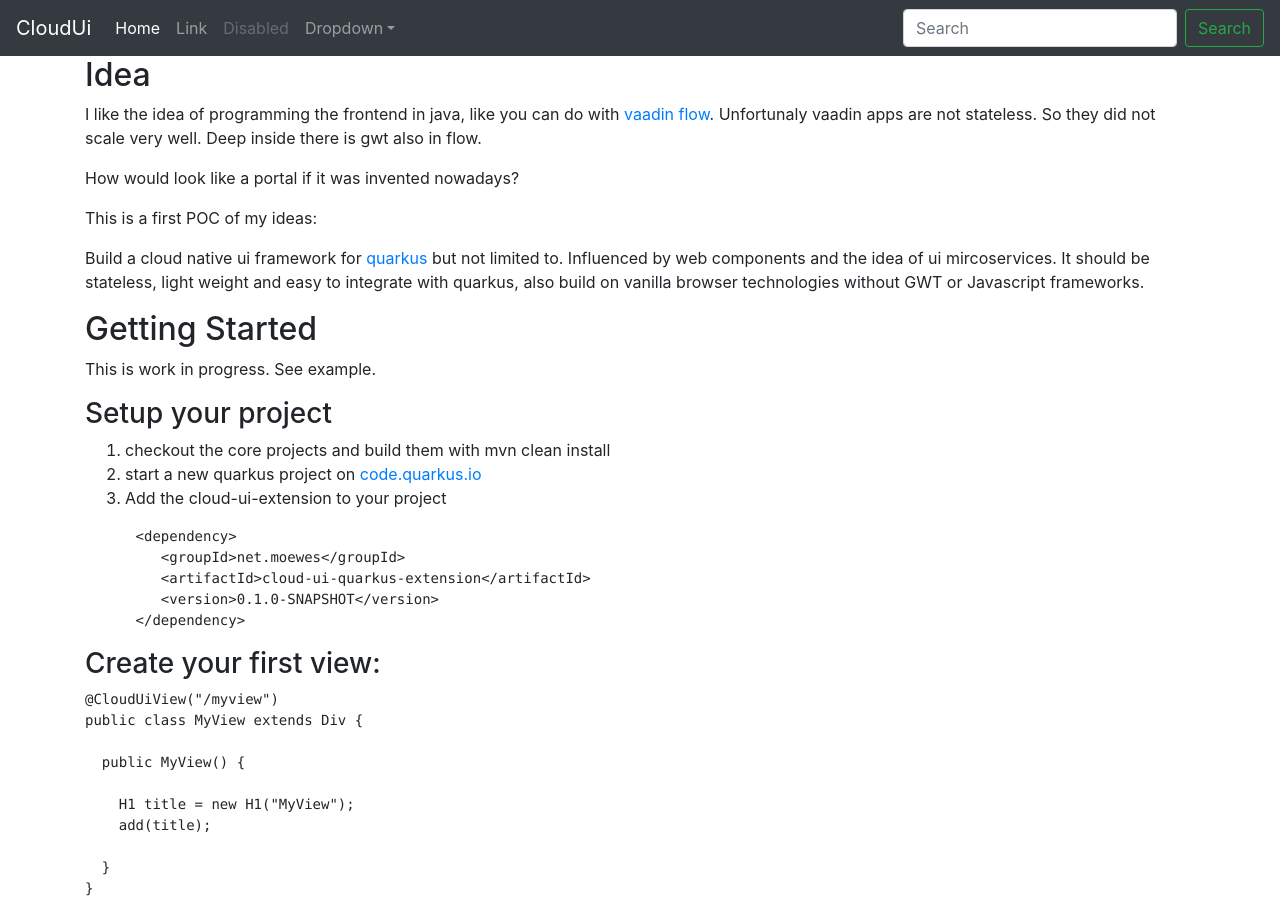
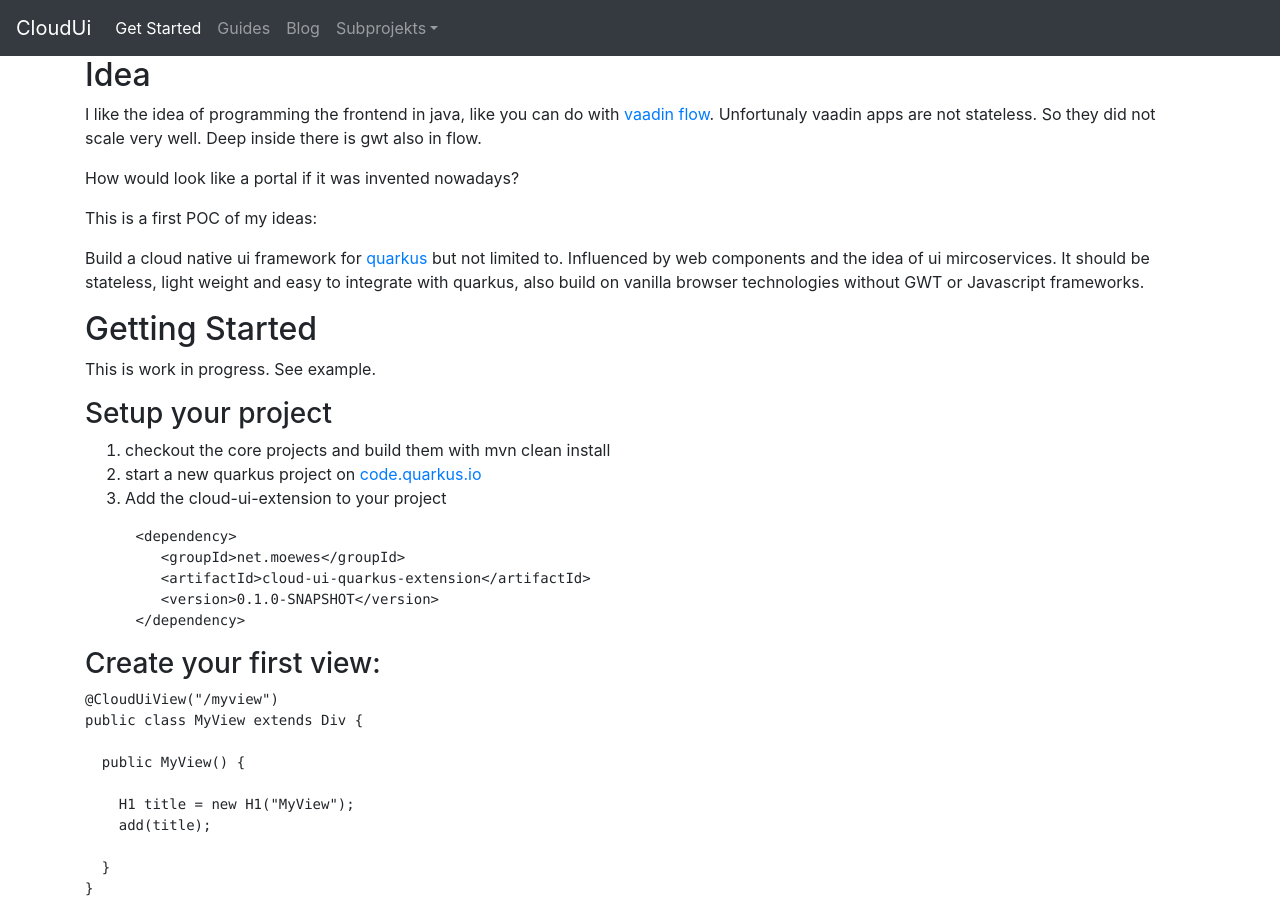
Before and after one commit to klenkes74/cloud-ui, a Jekyll site: the page built from index.md, in a window 1280 px wide and 900 px high. Built offline with Jekyll 4.4.1, drawn with Linux system fonts in a browser that asks for light colours; our own code applies the rules of GitHub Pages for plain Markdown files.

Commit message:
Update page.html

```diff
--- a/_layouts/page.html
+++ b/_layouts/page.html
@@ -22,16 +22,16 @@
       <div class="collapse navbar-collapse" id="navbarsExampleDefault">
     <ul class="navbar-nav mr-auto">
       <li class="nav-item active">
-        <a class="nav-link" href="#">Home <span class="sr-only">(current)</span></a>
+        <a class="nav-link" href="#">Get Started</a>
       </li>
       <li class="nav-item">
-        <a class="nav-link" href="#">Link</a>
+        <a class="nav-link" href="#">Guides</a>
       </li>
       <li class="nav-item">
-        <a class="nav-link disabled" href="#" tabindex="-1" aria-disabled="true">Disabled</a>
+        <a class="nav-link" href="#">Blog</a>
       </li>
       <li class="nav-item dropdown">
-        <a class="nav-link dropdown-toggle" href="#" id="dropdown01" data-toggle="dropdown" aria-haspopup="true" aria-expanded="false">Dropdown</a>
+        <a class="nav-link dropdown-toggle" href="#" id="dropdown01" data-toggle="dropdown" aria-haspopup="true" aria-expanded="false">Subprojekts</a>
         <div class="dropdown-menu" aria-labelledby="dropdown01">
           <a class="dropdown-item" href="#">Action</a>
           <a class="dropdown-item" href="#">Another action</a>
@@ -39,10 +39,6 @@
         </div>
       </li>
     </ul>
-    <form class="form-inline my-2 my-lg-0">
-      <input class="form-control mr-sm-2" type="text" placeholder="Search" aria-label="Search">
-      <button class="btn btn-outline-success my-2 my-sm-0" type="submit">Search</button>
-    </form>
   </div>
 
 
```
